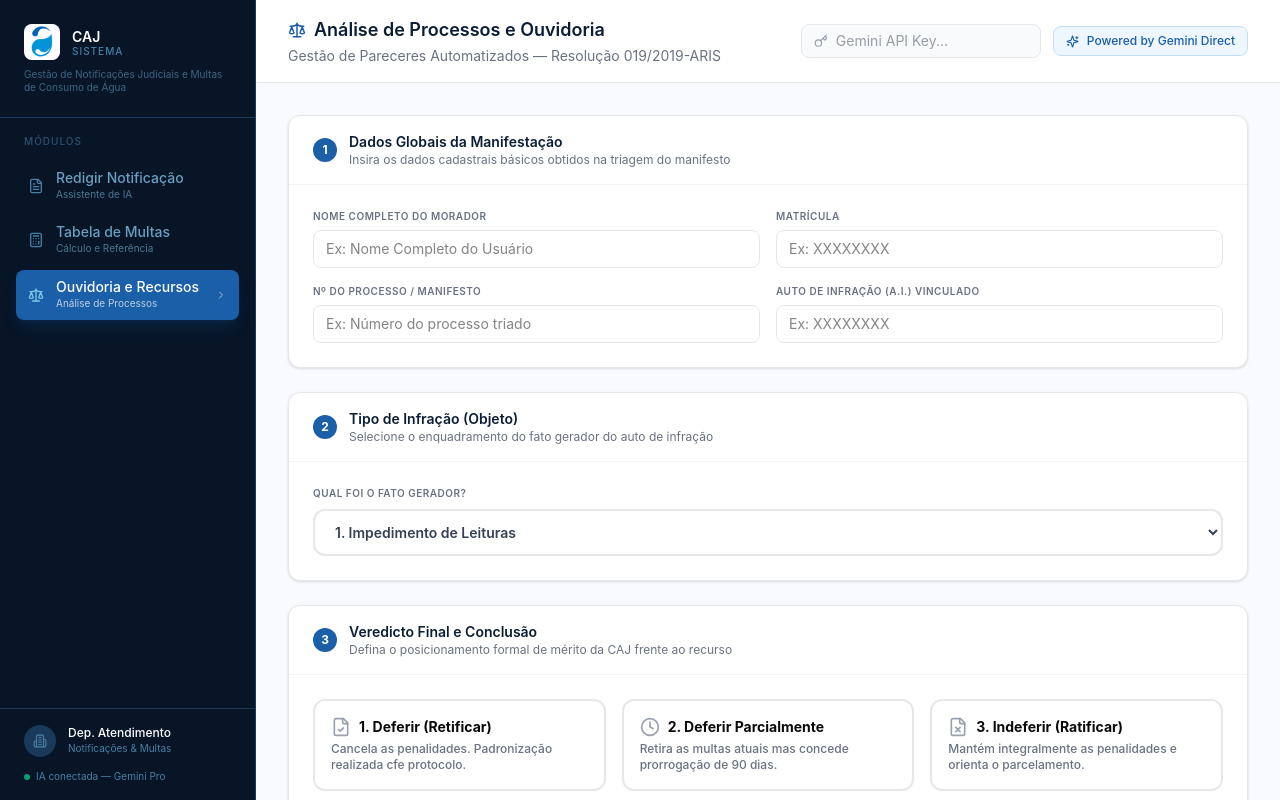
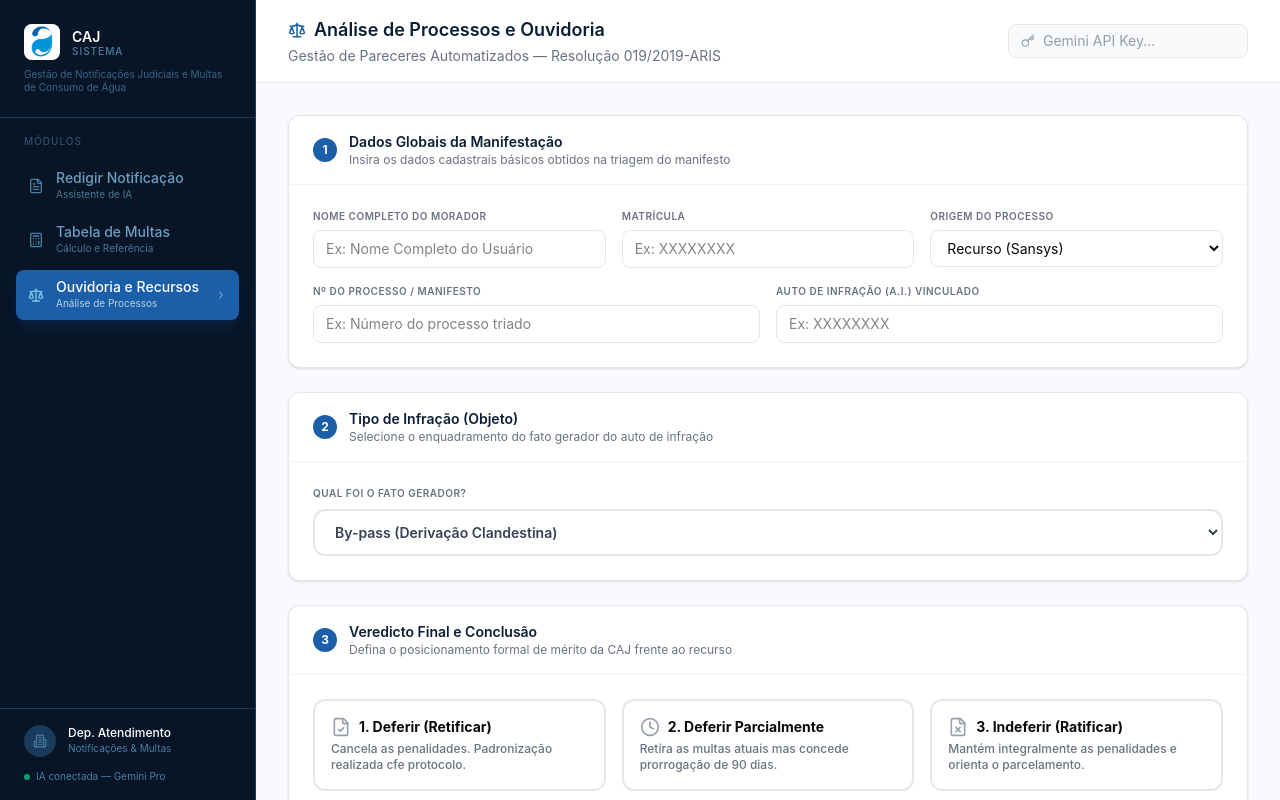
Before and after one commit to MarieleV/Notificacao-CAJ, a React (Vite) app in the folder front-end/: page /ouvidoria in a window 1280 px wide. Built offline with nearby package versions, Linux system fonts and the light colour scheme.

Commit message:
atualizações na tela de ouvidoria

```diff
--- a/front-end/src/app/components/OuvidoriaManager.tsx
+++ b/front-end/src/app/components/OuvidoriaManager.tsx
@@ -6,7 +6,7 @@ import {
 
 type DecisaoType = "deferir" | "indeferir" | "parcial" | null;
 type DefesaType = "com_defesa" | "sem_defesa";
-type TipoCasoType = "leitura" | "servico" | "lacre" | "corte_cavalete" | "corte_ramal" | "hd" | "bypass" | "clandestina";
+type TipoCasoType = "leitura" | "servico" | "servico_voluntario" | "servico_involuntario" | "lacre" | "corte_cavalete" | "corte_ramal" | "hd" | "bypass" | "clandestina";
 
 // Função auxiliar para mascarar a data (DD/MM/AAAA)
 function maskDate(raw: string): string {
@@ -27,11 +27,12 @@ export function OuvidoriaManager() {
   // --- ESTADOS DOS CAMPOS DO PROCESSO ---
   const [matricula, setMatricula] = useState("");
   const [morador, setMorador] = useState("");
+  const [tipoManifestacao, setTipoManifestacao] = useState("Recurso Administrativo");
   const [numProcesso, setNumProcesso] = useState("");
   const [numAutoInfracao, setNumAutoInfracao] = useState("");
 
   // --- CONFIGURAÇÃO DO CASO ---
-  const [tipoCaso, setTipoCaso] = useState<TipoCasoType>("leitura");
+  const [tipoCaso, setTipoCaso] = useState<TipoCasoType>("bypass");
   const [historicoDefesa, setHistoricoDefesa] = useState<DefesaType>("com_defesa");
   const [decisao, setDecisao] = useState<DecisaoType>(null);
 
@@ -79,15 +80,18 @@ export function OuvidoriaManager() {
     switch (tipoCaso) {
       case "leitura": textoObjeto = "Multa por Impossibilidade de acesso para leituras e Não padronização obrigatória da ligação de água"; break;
       case "servico": textoObjeto = "Multa por Impossibilidade de execução de serviços de manutenção ao cavalete/hidrômetro e Não padronização obrigatória da ligação de água"; break;
+      case "servico_voluntario": textoObjeto = "Multa por Impedimento voluntário de execução de serviços de manutenção ao cavalete/hidrômetro e Não padronização obrigatória da ligação de água"; break;
+      case "servico_involuntario": textoObjeto = "Multa por Impedimento involuntário de execução de serviços de manutenção ao cavalete/hidrômetro e Não padronização obrigatória da ligação de água"; break;
       case "lacre": textoObjeto = "Multa por Violação do Lacre Cavalete"; break;
       case "corte_cavalete": textoObjeto = (decisao === "indeferir") ? "Multa por Violação do corte cavalete e Não padronização obrigatória da ligação de água" : "Multa por Violação do corte cavalete;"; break;
-      case "corte_ramal": textoObjeto = (decisao === "indeferir") ? "Multa por Violação do corte cavalete e Não padronização obrigatória da ligação de água" : "Multa por Violação do corte ramal"; break;
+      case "corte_ramal": textoObjeto = (decisao === "indeferir") ? "Multa por Violação do corte ramal e Não padronização obrigatória da ligação de água" : "Multa por Violação do corte ramal"; break;
       case "hd": textoObjeto = "Multa por Danificação, inversão ou supressão do hidrômetro e Padronização obrigatória da ligação de água"; break;
       case "bypass": textoObjeto = "Multa por derivação do ramal predial antes do hidrômetro (by-pass) e Revisão do faturamento de água e esgoto"; break;
       case "clandestina": textoObjeto = "Multa por Ligação clandestina de água e Revisão do faturamento de água"; break;
     }
 
     const dadosAnalise = {
+      origem: tipoManifestacao,
       tipoCaso: tipoCaso.toUpperCase(),
       decisaoSelecionada: decisao.toUpperCase(),
       historicoDefesa: historicoDefesa === "com_defesa" ? "COM_APRESENTACAO_DE_DEFESA" : "SEM_APRESENTACAO_DE_DEFESA",
@@ -118,6 +122,7 @@ export function OuvidoriaManager() {
 
     const promptTexto = `AJE/OUVIDORIA - Você deve agir estritamente como um formatador de texto jurídico invariável para a Companhia Águas de Joinville.
 
+ORIGEM DO PROCESSO: ${dadosAnalise.origem}
 TIPO DE CASO: ${dadosAnalise.tipoCaso}
 DECISÃO: ${dadosAnalise.decisaoSelecionada}
 HISTÓRICO: ${dadosAnalise.historicoDefesa}
@@ -126,10 +131,12 @@ OBJETO DO PARECER:
 ${dadosAnalise.dadosTemplate.textoObjeto}
 
 REGRAS ESTRUTURAIS OBRIGATÓRIAS (NÃO MUDE AS PALAVRAS, APENAS PREENCHA AS VARIÁVEIS):
+- Início: Se a "ORIGEM DO PROCESSO" for "Ouvidoria Interna", inicie o texto com "À Ouvidoria,". Se for "Recurso Administrativo", "ARIS", "PROCON" ou "Reclame Aqui", adapte a saudação inicial de acordo com a origem (ex: "Ao PROCON,", "À ARIS,", etc). Em seguida, inclua as informações de Objeto, Morador e Matrícula.
+
 - Parágrafo 01: Deve citar a Resolução Normativa nº 19, de 27 de março de 2019 (ARIS).
 - Parágrafo 02: Deve citar o AI nº ${dadosAnalise.dadosTemplate.numAutoInfracao} gerado em ${dadosAnalise.dadosTemplate.dataGeracaoAI}.
   > Se LEITURA (Art. 144, XII): "Meses sem acesso às leituras: ${dadosAnalise.dadosTemplate.mesesSemAcesso}."
-  > Se SERVICO (Art. 144, XII): "Data da constatação/impedimento para o serviço: ${dadosAnalise.dadosTemplate.dataConstatacaoInfracao}. Protocolo: ${dadosAnalise.dadosTemplate.protServico}."
+  > Se SERVICO, SERVICO_VOLUNTARIO ou SERVICO_INVOLUNTARIO (Art. 144, XII): "Data da constatação/impedimento para o serviço: ${dadosAnalise.dadosTemplate.dataConstatacaoInfracao}. Protocolo: ${dadosAnalise.dadosTemplate.protServico}."
   > Se LACRE (Art. 144, XV): "Data da constatação: ${dadosAnalise.dadosTemplate.dataConstatacaoInfracao}. Constatação via leitura. Caso fosse executado a padronização da ligação em até 90 dias, não teria sido aplicado multa. Dispositivo legal infringido: Artigo 144, inciso XV... "
   > Se CORTE_CAVALETE (Art. 144, X): "Data da constatação: ${dadosAnalise.dadosTemplate.dataConstatacaoInfracao}, através de fiscalização, Prot. ${dadosAnalise.dadosTemplate.protServico}, originado por ocorrência de leitura. Dispositivo legal infringido: Artigo 144, inciso X... Penalidade aplicada: Multa por violação do corte cavalete e Padronização obrigatória..."
   > Se CORTE_RAMAL (Art. 144, XXII): "Data da constatação: ${dadosAnalise.dadosTemplate.dataConstatacaoInfracao}, através de fiscalização, Prot. ${dadosAnalise.dadosTemplate.protServico}. Dispositivo legal infringido: Artigo 144, inciso XXII... Penalidade aplicada: Multa por violação do corte de ramal e Padronização obrigatória..."
@@ -152,7 +159,7 @@ REGRAS ESTRUTURAIS OBRIGATÓRIAS (NÃO MUDE AS PALAVRAS, APENAS PREENCHA AS VARI
     - Se HD: "Analisamos a matrícula, verificamos que houve o dano, conforme constatado pela fiscalização e o cliente poderia ter informado à Companhia sobre irregularidades na ligação de água. Segundo o Art. 73... DECIDIMOS: RATIFICAR... MANTENDO AS PENALIDADES."
     - Outros Casos Indeferidos: "RATIFICAR a decisão proferida em ${dadosAnalise.dadosTemplate.dataDecisaoAnterior}, MANTENDO A PENALIDADE". Fatura não será corrigida (${dadosAnalise.dadosTemplate.faturaReferencia}).
 
-Mantenha as seções "À Ouvidoria,", "Objeto:", "Morador:", "Matrícula:" e os números dos parágrafos (01, 02, 03, 04) intactos. Retorne APENAS a minuta completa preenchida.`;
+Mantenha os números dos parágrafos (01, 02, 03, 04) intactos. Retorne APENAS a minuta completa preenchida.`;
 
     try {
       const response = await fetch(`https://generativelanguage.googleapis.com/v1beta/models/gemini-2.5-flash:generateContent?key=${apiKey}`, {
@@ -196,7 +203,7 @@ Mantenha as seções "À Ouvidoria,", "Objeto:", "Morador:", "Matrícula:" e os
     const element = document.createElement("a");
     const file = new Blob([generatedText], { type: "text/plain;charset=utf-8" });
     element.href = URL.createObjectURL(file);
-    element.download = `Parecer_Ouvidoria_${tipoCaso}_Proc_${numProcesso || matricula}.txt`;
+    element.download = `Parecer_${tipoManifestacao}_${tipoCaso}_Proc_${numProcesso || matricula}.txt`;
     document.body.appendChild(element);
     element.click();
     element.remove();
@@ -204,7 +211,7 @@ Mantenha as seções "À Ouvidoria,", "Objeto:", "Morador:", "Matrícula:" e os
 
   return (
     <div className="h-full flex flex-col">
-      {/* Top Bar */}
+      {/* Top Bar IDÊNTICO À NOTIFICAÇÃO */}
       <div className="bg-white border-b border-gray-200 px-8 py-4 flex items-center justify-between flex-shrink-0">
         <div>
           <div className="flex items-center gap-2">
@@ -224,10 +231,6 @@ Mantenha as seções "À Ouvidoria,", "Objeto:", "Morador:", "Matrícula:" e os
               className="bg-transparent border-none focus:outline-none text-sm text-gray-700 w-48"
             />
           </div>
-          <div className="flex items-center gap-2 bg-[#eef6ff] border border-[#c3ddf8] rounded-lg px-3 py-1.5">
-            <Sparkles size={13} className="text-[#1a5fa8]" />
-            <span className="text-[#1a5fa8] text-xs font-medium">Powered by Gemini Direct</span>
-          </div>
         </div>
       </div>
 
@@ -245,7 +248,7 @@ Mantenha as seções "À Ouvidoria,", "Objeto:", "Morador:", "Matrícula:" e os
             </div>
 
             <div className="p-6">
-              <div className="grid grid-cols-1 sm:grid-cols-2 gap-4 mb-4">
+              <div className="grid grid-cols-1 sm:grid-cols-2 lg:grid-cols-3 gap-4 mb-4">
                 <div>
                   <label className="block text-[10px] font-semibold text-gray-500 uppercase tracking-wider mb-1.5">Nome Completo do Morador</label>
                   <input value={morador} onChange={(e) => setMorador(e.target.value)} placeholder="Ex: Nome Completo do Usuário" className="w-full px-3 py-2 border border-gray-200 rounded-lg text-sm focus:outline-none focus:border-[#1a5fa8]" />
@@ -253,6 +256,16 @@ Mantenha as seções "À Ouvidoria,", "Objeto:", "Morador:", "Matrícula:" e os
                 <div>
                   <label className="block text-[10px] font-semibold text-gray-500 uppercase tracking-wider mb-1.5">Matrícula</label>
                   <input value={matricula} onChange={(e) => setMatricula(e.target.value)} placeholder="Ex: XXXXXXXX" className="w-full px-3 py-2 border border-gray-200 rounded-lg text-sm focus:outline-none focus:border-[#1a5fa8]" />
+                </div>
+                <div>
+                  <label className="block text-[10px] font-semibold text-gray-500 uppercase tracking-wider mb-1.5">Origem do Processo</label>
+                  <select value={tipoManifestacao} onChange={(e) => setTipoManifestacao(e.target.value)} className="w-full px-3 py-2 border border-gray-200 rounded-lg text-sm bg-white focus:outline-none focus:border-[#1a5fa8]">
+                    <option value="Recurso Administrativo">Recurso (Sansys)</option>
+                    <option value="Ouvidoria Interna">Ouvidoria CAJ</option>
+                    <option value="ARIS">ARIS</option>
+                    <option value="PROCON">PROCON</option>
+                    <option value="Reclame Aqui">Reclame Aqui</option>
+                  </select>
                 </div>
               </div>
 
@@ -286,14 +299,16 @@ Mantenha as seções "À Ouvidoria,", "Objeto:", "Morador:", "Matrícula:" e os
                 onChange={(e) => setTipoCaso(e.target.value as TipoCasoType)}
                 className="w-full px-4 py-3 border-2 border-gray-200 rounded-xl text-sm font-semibold text-gray-700 bg-white focus:outline-none focus:border-[#1a5fa8] focus:bg-[#eef6ff] transition-all cursor-pointer"
               >
-                <option value="leitura">1. Impedimento de Leituras</option>
-                <option value="servico">2. Impedimento de Serviços de Manutenção</option>
-                <option value="lacre">3. Violação de Lacre do Cavalete/HD</option>
-                <option value="corte_cavalete">4. Violação de Corte no Cavalete</option>
-                <option value="corte_ramal">5. Violação de Corte no Ramal</option>
-                <option value="hd">6. Danificação / Retirada / Inversão do HD</option>
-                <option value="bypass">7. By-pass (Derivação Clandestina)</option>
-                <option value="clandestina">8. Ligação Clandestina de Água/Esgoto</option>
+                <option value="bypass">By-pass (Derivação Clandestina)</option>
+                <option value="hd">Danificação / Retirada / Inversão do HD</option>
+                <option value="leitura">Impedimento de Leituras</option>
+                <option value="servico">Impedimento de Serviços (Geral)</option>
+                <option value="servico_involuntario">Impedimento Involuntário de Serviços</option>
+                <option value="servico_voluntario">Impedimento Voluntário de Serviços</option>
+                <option value="clandestina">Ligação Clandestina de Água/Esgoto</option>
+                <option value="corte_cavalete">Violação de Corte no Cavalete</option>
+                <option value="corte_ramal">Violação de Corte no Ramal</option>
+                <option value="lacre">Violação de Lacre do Cavalete/HD</option>
               </select>
             </div>
           </div>
@@ -441,7 +456,7 @@ Mantenha as seções "À Ouvidoria,", "Objeto:", "Morador:", "Matrícula:" e os
                   </div>
                 )}
 
-                {["servico", "lacre", "corte_cavalete", "corte_ramal", "hd", "bypass", "clandestina"].includes(tipoCaso) && (
+                {["servico", "servico_voluntario", "servico_involuntario", "lacre", "corte_cavalete", "corte_ramal", "hd", "bypass", "clandestina"].includes(tipoCaso) && (
                   <>
                     <div>
                       <label className="block text-[10px] font-bold text-amber-600 uppercase tracking-wider mb-1">Data Constatação/Imped.</label>
```
